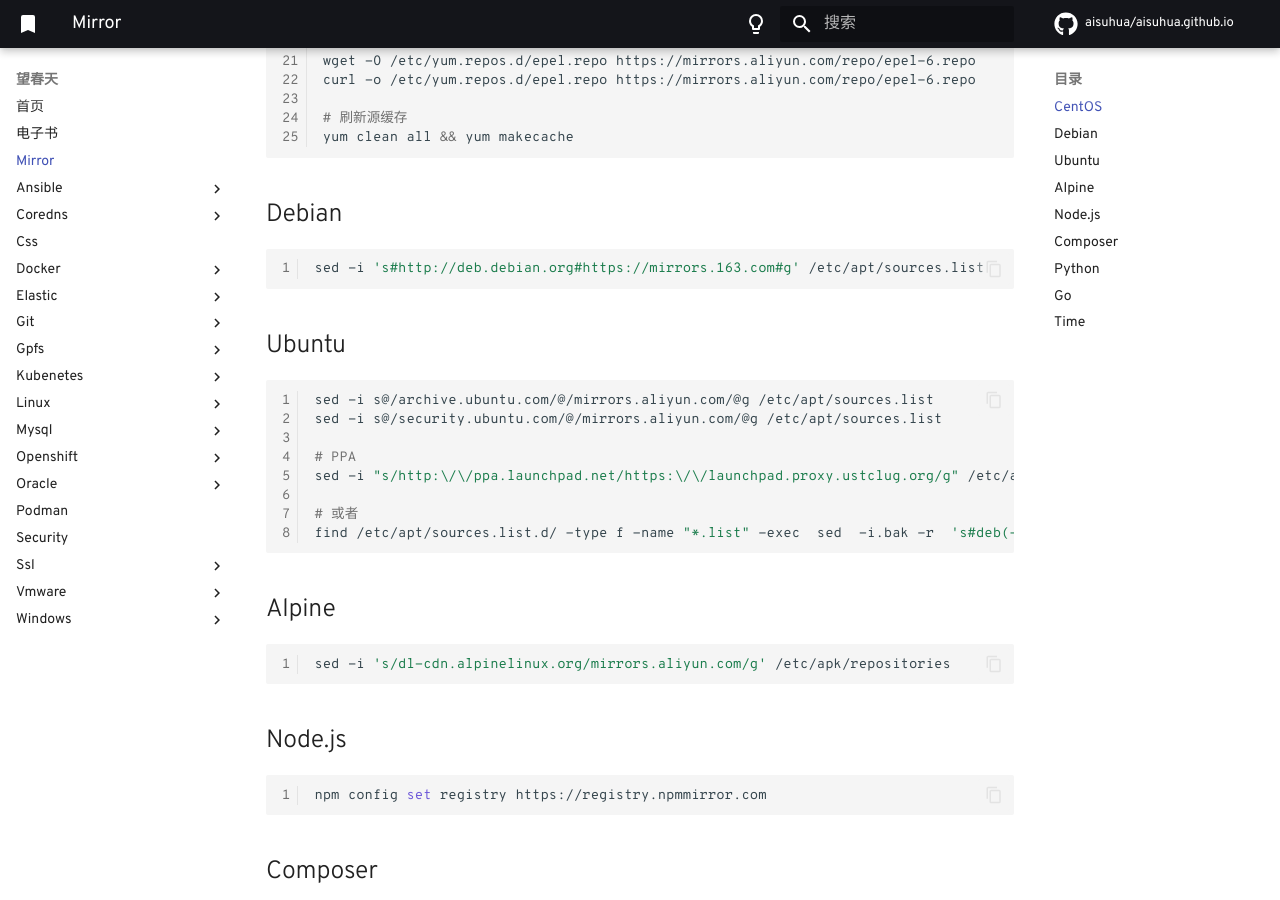
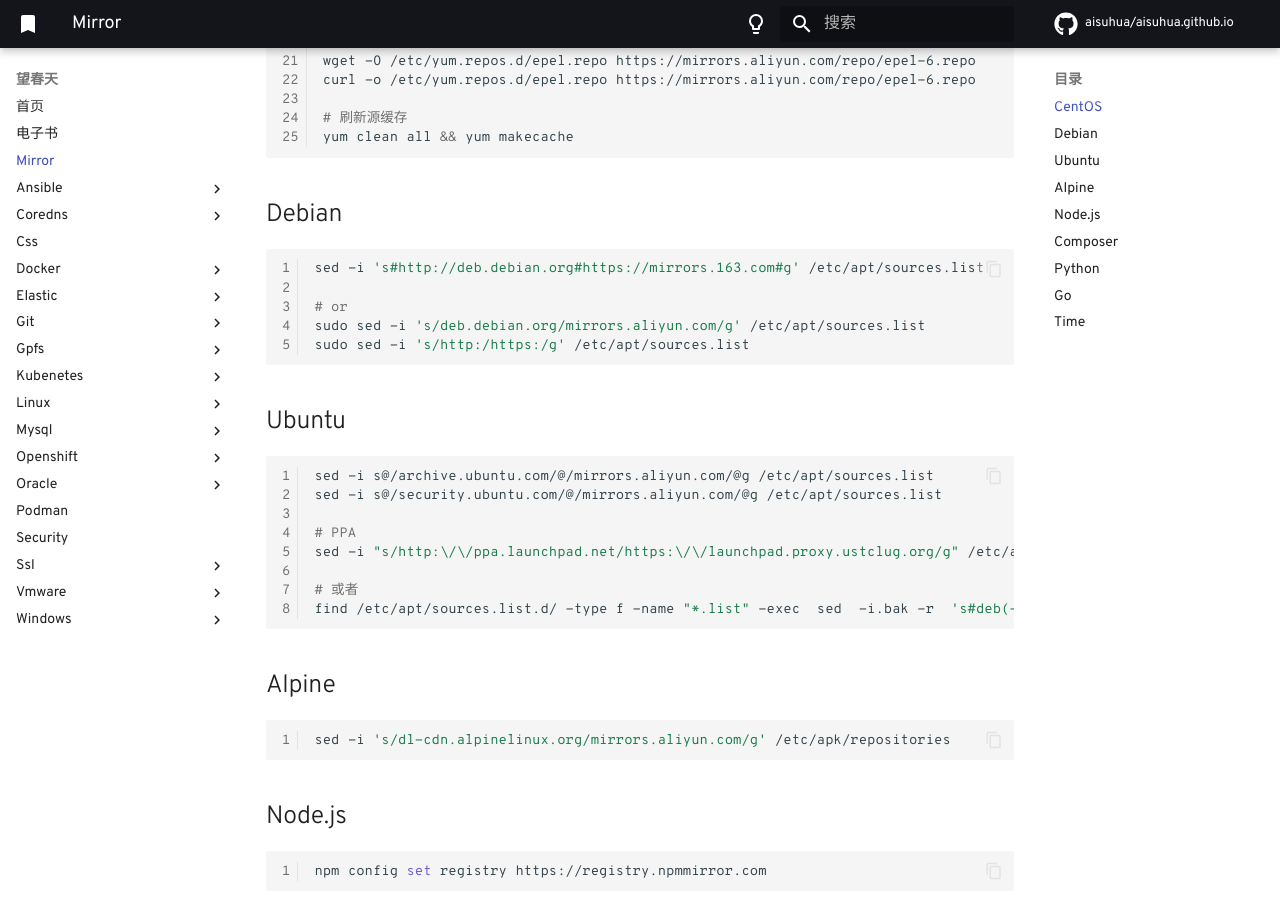
Before and after one commit to aisuhua/aisuhua.github.io, an MkDocs documentation site: the page built from docs/mirror.md, in a window 1280 px wide and 900 px high, scrolled down 635 px. Built offline with MkDocs 1.6.1 and Material for MkDocs 9.7.7, drawn with Linux system fonts in a browser that asks for light colours; comment, search, counter and statistics services are not loaded.

Commit message:
gitea.md

````diff
--- a/docs/mirror.md
+++ b/docs/mirror.md
@@ -36,6 +36,10 @@
 
 ```sh
 sed -i 's#http://deb.debian.org#https://mirrors.163.com#g' /etc/apt/sources.list
+
+# or
+sudo sed -i 's/deb.debian.org/mirrors.aliyun.com/g' /etc/apt/sources.list
+sudo sed -i 's/http:/https:/g' /etc/apt/sources.list
 ```
 
 ## Ubuntu
````
